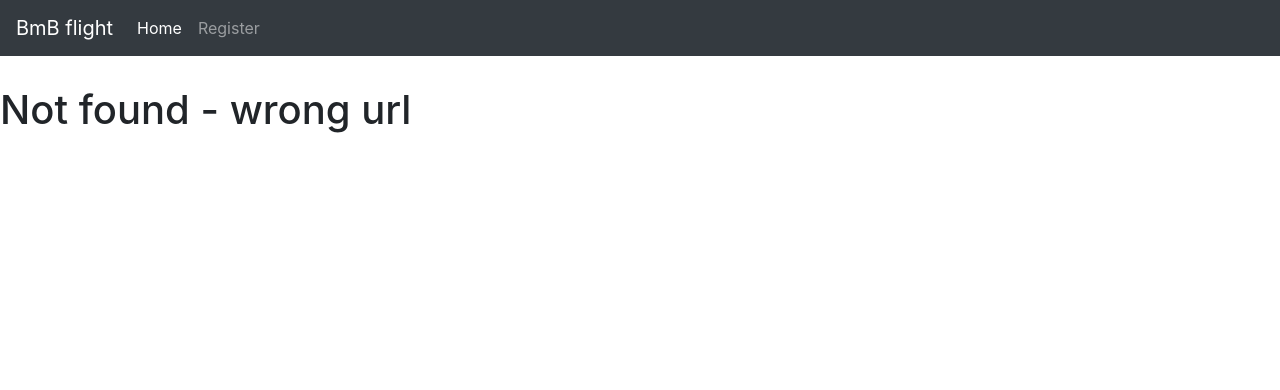
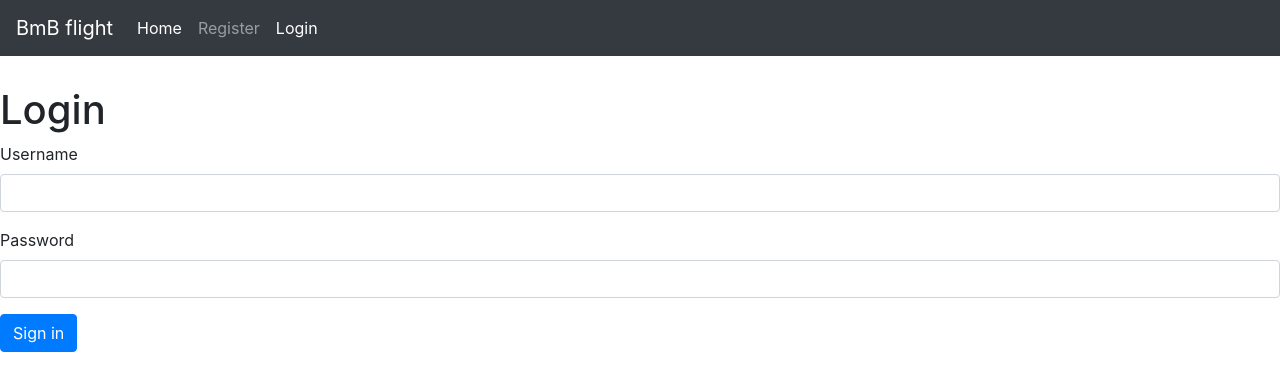
Before and after one commit to BalintAts/bmb-flight-frontend, a React (Create React App) app in the folder bmb-flight-react/: page /login in a window 1280 px wide. Before the commit this address led to /not-found. Shown: the top 390 px of the page. Built offline with nearby package versions, Linux system fonts and the light colour scheme.

Commit message:
created user login form

```diff
--- a/bmb-flight-react/src/App.js
+++ b/bmb-flight-react/src/App.js
@@ -4,6 +4,7 @@ import MainPage from "./components/MainPage";
 import NotFound from "./components/NotFound";
 import FlightsByDirection from "./components/FlightsByDirection";
 import Register from "./components/Register";
+import Login from "./components/login";
 import { Switch, Route, Redirect } from "react-router-dom";
 
 class App extends Component {
@@ -18,6 +19,7 @@ class App extends Component {
               component={FlightsByDirection}
             />
             <Route path="/register" component={Register} />
+            <Route path="/login" component={Login} />
             <Route path="/not-found" component={NotFound} />
             <Route path="/" exact component={MainPage} />
             <Redirect to="/not-found" />
--- a/bmb-flight-react/src/components/NavBar.jsx
+++ b/bmb-flight-react/src/components/NavBar.jsx
@@ -30,6 +30,11 @@ const NavBar = () => {
               Register
             </NavLink>
           </li>
+          <li className="nav-item">
+            <NavLink className="nav-link" to="/login">
+              Login
+            </NavLink>
+          </li>
         </ul>
       </div>
     </nav>
--- /dev/null
+++ b/bmb-flight-react/src/components/login.jsx
@@ -0,0 +1,55 @@
+import React, { Component } from "react";
+
+class Login extends Component {
+  state = {
+    account: {
+      username: "",
+      password: ""
+    }
+  };
+
+  handleChange = e => {
+    let account = { ...this.state.account };
+    account[e.currentTarget.id] = e.currentTarget.value;
+    this.setState({ account });
+  };
+
+  handleSubmit = e => {
+    e.preventDefault();
+    //await axiosService.post(config.apiEndpointRegister, this.state.account);
+    console.log(this.state.account);
+  };
+
+  render() {
+    return (
+      <div>
+        <h1>Login</h1>
+        <div className="form-group">
+          <label htmlFor="username">Username</label>
+          <input
+            id="username"
+            type="text"
+            className="form-control"
+            value={this.state.account.username}
+            onChange={this.handleChange}
+          />
+        </div>
+        <div className="form-group">
+          <label htmlFor="password">Password</label>
+          <input
+            id="password"
+            type="password"
+            className="form-control"
+            value={this.state.account.password}
+            onChange={this.handleChange}
+          />
+        </div>
+        <button onClick={this.handleSubmit} className="btn btn-primary">
+          Sign in
+        </button>
+      </div>
+    );
+  }
+}
+
+export default Login;
```
